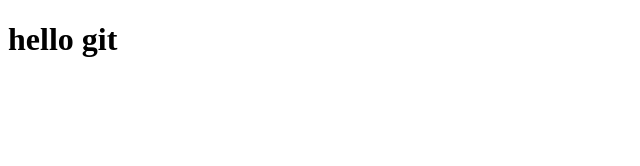
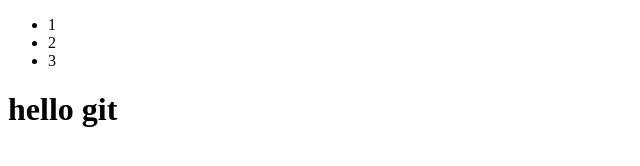
Before and after one commit to atreiko/test2, a plain HTML site: page index.html in a window 1280 px wide. Shown: the whole page, without its empty margins (0-640 px from the left). Drawn offline with Linux system fonts and the light colour scheme.

Commit message:
new-commit

```diff
--- a/index.html
+++ b/index.html
@@ -7,7 +7,22 @@
   <title>test2</title>
 </head>
 <body>
-  <h1>hello git</h1>
+
+
+
+  <div class="wrapper">
+    <header>
+      <nav>
+        <ul>
+          <li>1</li>
+          <li>2</li>
+          <li>3</li>
+        </ul>
+      </nav>
+    </header>
+    <h1>hello git</h1>
+
+  </div>
 
   <script src="./script.js"></script>
 </body>
```
